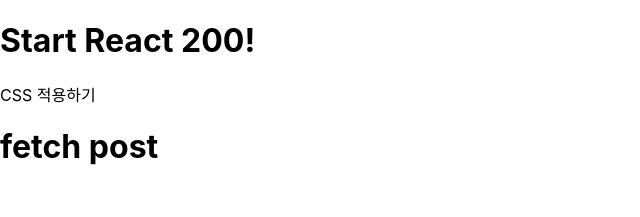
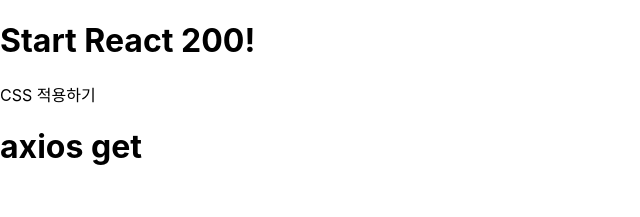
Before and after one commit to Yerim-Choi/React_Study, a React (Create React App) app in the folder client/: page / in a window 1280 px wide. Shown: the top 217 px of the page, without its empty margins (0-640 px from the left). Built offline with nearby package versions, Linux system fonts and the light colour scheme; no server answers.

Commit message:
#R061_axios get 호출

```diff
--- a/client/package.json
+++ b/client/package.json
@@ -6,6 +6,7 @@
     "@testing-library/jest-dom": "^5.11.4",
     "@testing-library/react": "^11.1.0",
     "@testing-library/user-event": "^12.1.10",
+    "axios": "^0.21.1",
     "bootstrap": "^5.0.2",
     "jquery": "^3.6.0",
     "react": "^17.0.2",
--- a/client/src/App.js
+++ b/client/src/App.js
@@ -1,6 +1,6 @@
 import React from "react";
 // import "./App.css";
-import FetchPost from "./R060_FetchPost.js";
+import AxiosGet from "./R061_AxiosGet.js";
 // import "bootstrap/dist/css/bootstrap.css";
 
 function App() {
@@ -8,7 +8,7 @@
     <div>
       <h1>Start React 200!</h1>
       <p>CSS 적용하기</p>
-      <FetchPost />
+      <AxiosGet />
     </div>
   );
 }
--- /dev/null
+++ b/client/src/R061_AxiosGet.js
@@ -0,0 +1,16 @@
+import React, { Component } from "react";
+import axios from "axios";
+
+class R061_AxiosGet extends Component {
+  componentDidMount() {
+    axios.get("http://date.jsontest.com/").then((response) => {
+      alert(response.data.date);
+    });
+  }
+
+  render() {
+    return <h1>axios get</h1>;
+  }
+}
+
+export default R061_AxiosGet;
```
Also changed, not shown: 1 other file (tests, documents, lock files or other folders).
